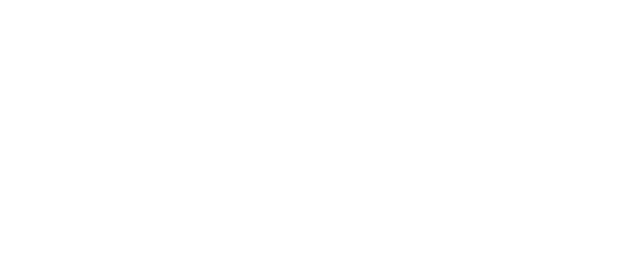
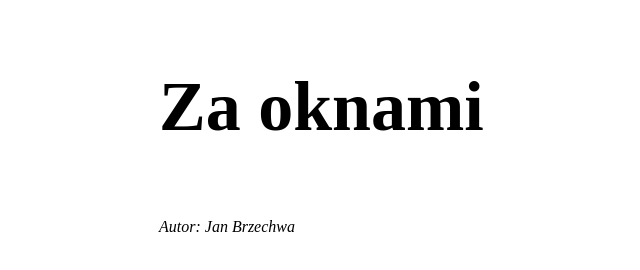
Before and after one commit to 11pablo/learning-git-2, a plain HTML site: page index.html in a window 1280 px wide. Shown: the whole page, without its empty margins (111-751 px from the left). Drawn offline with Linux system fonts and the light colour scheme.

Commit message:
Add head

```diff
--- a/css/style.css
+++ b/css/style.css
@@ -1,4 +1,23 @@
 /*Global*/
 *, *::before, *::after{
-    box-sizing:border-box;
+    box-sizing: border-box;
 }
+body{
+    margin: 0;
+    text-align: left;
+    background-color: #ffffff;
+    font-size: 16px;
+    line-height: 1.7;
+    color: ##3a3b3d;
+}
+.container{
+    max-width: 1140px;
+    margin: 0 auto;
+    padding: 0 200px;
+}
+h1{
+	font-size:70px;
+}
+head p {
+text-decoration:overline;
+}
--- a/index.html
+++ b/index.html
@@ -6,6 +6,10 @@
 		<link rel="stylesheet" href="css/style.css">
 	</head>
 	<body>
-
+	<head>
+		<div class="container">
+			<h1>Za oknami</h1>
+			<p><i>Autor: Jan Brzechwa</i></p>
+	</head>
 	</body>
 </html>
```
